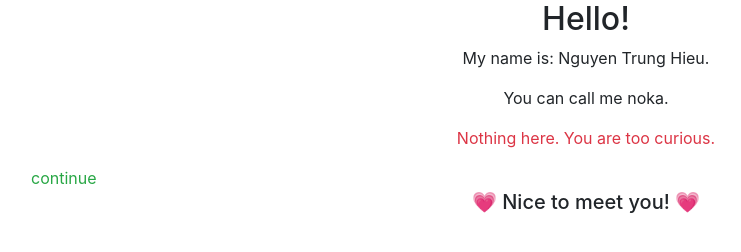
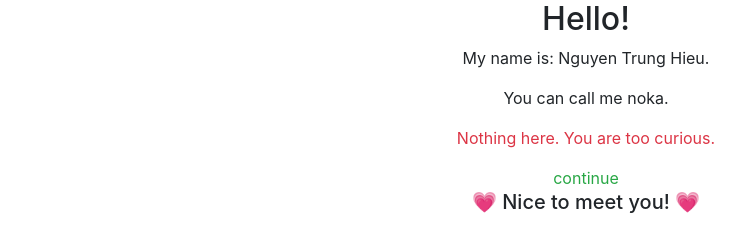
Before and after one commit to hieunt8git/hieunt8git.github.io, a plain HTML site: page index.html in a window 1280 px wide. Shown: the whole page, without its empty margins (54-795 px from the left). Drawn offline with nearby package versions, Linux system fonts and the light colour scheme.

Commit message:
Update index.html

```diff
--- a/index.html
+++ b/index.html
@@ -16,7 +16,7 @@
             <p class="text-justify text-center">My name is: Nguyen Trung Hieu.</p>
             <p class="text-justify text-center">You can call me noka.</p>
             <p class="text-justify text-center text-danger">Nothing here. You are too curious.</p>
-            <a href="/clock-basic.html" class="text-justify text-center text-success" class="display: block;">continue</a>
+            <a href="/clock-basic.html" class="text-justify text-center text-success" style="display: block;">continue</a>
         </div>
         <footer>
             <h5 class="text-justify text-center">&#128151 Nice to meet you! &#128151</h5>
```
